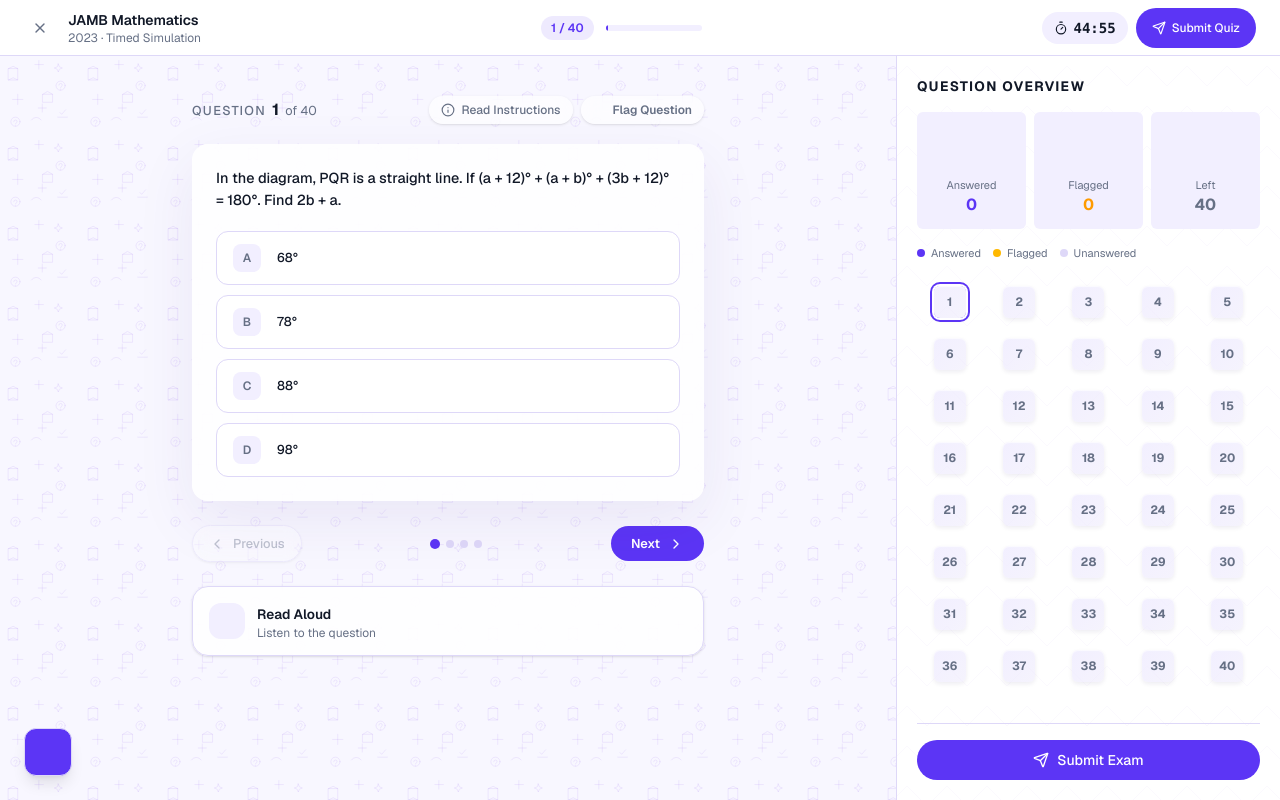
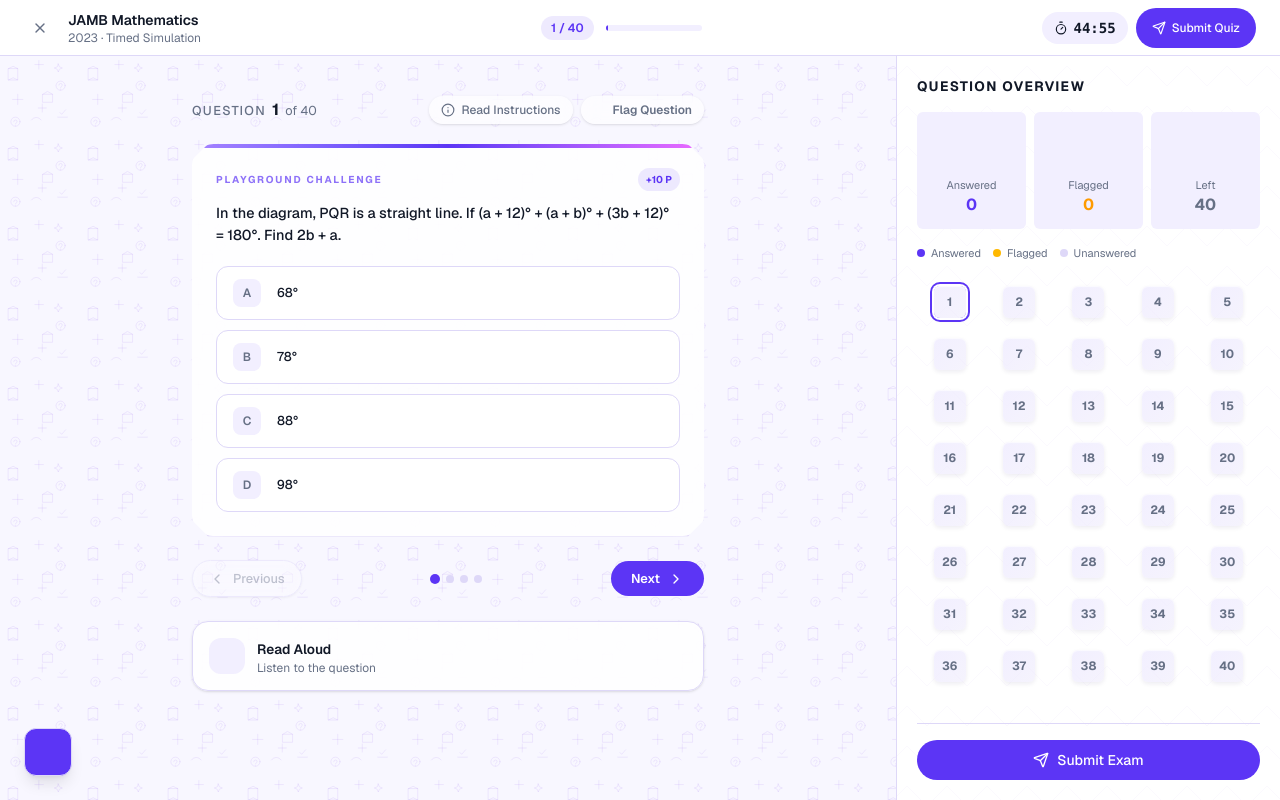
Before and after one commit to SLOURAX/preppal_web, a Next.js app: page /quiz/active in a window 1280 px wide. Built offline with nearby package versions, Linux system fonts and the light colour scheme; some icons are missing.

Commit message:
chore: DESIGN

```diff
--- a/src/features/quiz/components/active/question-card.tsx
+++ b/src/features/quiz/components/active/question-card.tsx
@@ -77,7 +77,22 @@ export function QuestionCard({
         </div>
       </div>
 
-      <div className="surface-card rounded-2xl p-6 sm:p-6">
+      <div
+        className="surface-card relative overflow-hidden rounded-[1.35rem] p-5 shadow-[0_14px_0_-7px_rgba(124,58,237,0.12),0_18px_34px_-18px_rgba(76,45,180,0.35)] sm:p-6"
+        style={{
+          clipPath:
+            "polygon(0 16px, 16px 0, calc(100% - 16px) 0, 100% 16px, 100% calc(100% - 16px), calc(100% - 16px) 100%, 16px 100%, 0 calc(100% - 16px))",
+        }}
+      >
+        <div className="via-primary pointer-events-none absolute inset-x-0 top-0 h-1 bg-gradient-to-r from-violet-400 to-fuchsia-400" />
+        <div className="mb-3 flex items-center justify-between">
+          <span className="text-primary/70 text-[10px] font-bold tracking-[0.18em] uppercase">
+            Playground challenge
+          </span>
+          <span className="bg-primary/10 text-primary rounded-full px-2 py-1 text-[10px] font-bold">
+            +10 P
+          </span>
+        </div>
         <p className="text-foreground text-[.8rem] leading-normal font-medium sm:text-[.9rem]">
           {question.text}
         </p>
@@ -87,7 +102,7 @@ export function QuestionCard({
             role="status"
           >
             <span className="text-base" aria-hidden="true">
-              {/* {feedback === "correct" ? "🎉" : "💡"} */}
+              {feedback === "correct" ? "✦" : "↗"}
             </span>
             <span>
               {feedback === "correct"
```
